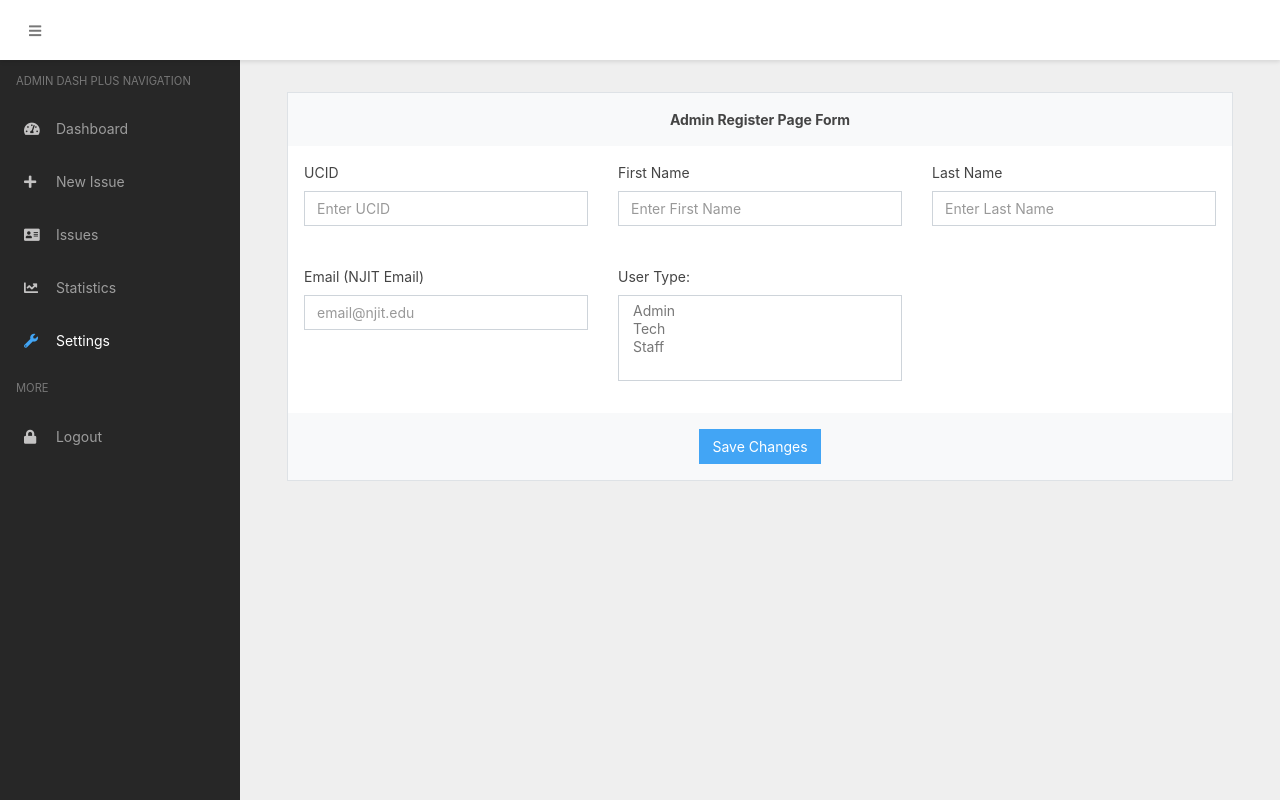
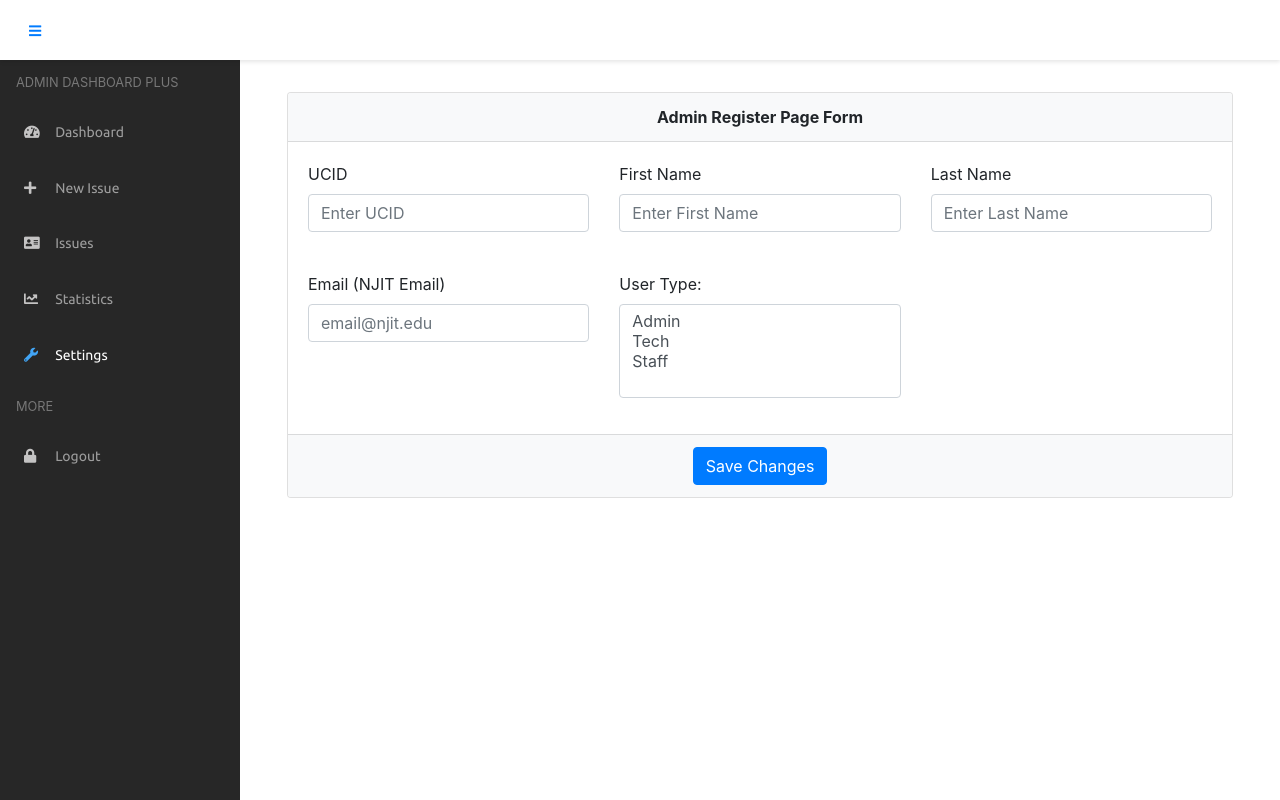
Before and after one commit to ithelpdesktracker/frontend_web, a website: page settings/index.html in a window 1280 px wide. Drawn offline with nearby package versions, Linux system fonts and the light colour scheme; files that its build step writes are made by us from their sources; files whose address does not match are found by name.

Commit message:
Add files via upload
New and Improved!

```diff
--- a/settings/index.html
+++ b/settings/index.html
@@ -8,6 +8,14 @@
     <link rel="stylesheet" href="./vendor/simple-line-icons/css/simple-line-icons.css">
     <link rel="stylesheet" href="./vendor/font-awesome/css/fontawesome-all.min.css">
     <link rel="stylesheet" href="./css/styles.css">
+
+
+    <link rel="stylesheet" type="text/css" href="css/util.css">
+    <link rel="stylesheet" type="text/css" href="css/main.css">
+    <link rel="stylesheet" type="text/css" href="https://maxcdn.bootstrapcdn.com/bootstrap/4.0.0/css/bootstrap.min.css">
+
+
+
 </head>
 <body class="sidebar-fixed header-fixed">
 <div class="page-wrapper">
@@ -16,9 +24,7 @@
             <i class="fa fa-bars"></i>
         </a>
 
-      <!--  <a class="navbar-brand" href="#">
-            <img src="./imgs/logo.png" alt="logo">
-        </a>-->
+
 
 
         <a href="#" class="btn btn-link sidebar-toggle d-md-down-none">
@@ -32,7 +38,7 @@
         <div class="sidebar">
             <nav class="sidebar-nav">
                 <ul class="nav">
-                    <li class="nav-title"> Admin Dash Plus Navigation</li>
+                    <li class="nav-title">Admin Dashboard Plus</li>
 
                     <li class="nav-item">
                         <a href="/dashboard" class="nav-link">
@@ -53,7 +59,7 @@
 
 
 
-                    <li class="nav-item n">
+                    <li class="nav-item ">
                         <a href="/statistics" class="nav-link ">
                             <i class="fas fa-chart-line"></i> Statistics </i>
                         </a>
@@ -97,7 +103,7 @@
                             <div class="col-md-4">
                               <div class="form-group">
                                   <label for="placeholder-input" class="form-control-label">UCID</label>
-                                  <input id="placeholder-input" class="form-control" placeholder="Enter UCID">
+                                  <input id="placeholder-input" class="form-control" name="admin_ucid" placeholder="Enter UCID">
                               </div>
                           </div>
 
@@ -106,14 +112,14 @@
                             <div class="col-md-4">
                                 <div class="form-group">
                                     <label for="placeholder-input" class="form-control-label">First Name</label>
-                                  <input id="placeholder-input" class="form-control" placeholder="Enter First Name">
+                                  <input id="placeholder-input" class="form-control" name="admin_fn" placeholder="Enter First Name">
                                 </div>
                             </div>
 
                             <div class="col-md-4">
                                 <div class="form-group">
                                     <label for="placeholder-input" class="form-control-label">Last Name</label>
-                                  <input id="placeholder-input" class="form-control" placeholder="Enter Last Name">
+                                  <input id="placeholder-input" class="form-control" name="admin_ln" placeholder="Enter Last Name">
                                 </div>
                             </div>
                         </div>
@@ -122,7 +128,7 @@
                             <div class="col-md-4">
                                 <div class="form-group">
                                     <label for="placeholder-input" class="form-control-label">Email (NJIT Email)</label>
-                                    <input id="placeholder-input" class="form-control" placeholder="email@njit.edu">
+                                    <input id="placeholder-input" class="form-control"name="admin_email" placeholder="email@njit.edu">
                                 </div>
                             </div>
 
@@ -131,7 +137,7 @@
 
                                 <div class="form-group">
                                     <label for="multi-select">User Type:</label>
-                                    <select id="multi-select" class="form-control" multiple="">
+                                    <select id="multi-select" name="admin_user_type" class="form-control" multiple="">
                                         <option>Admin</option>
                                         <option>Tech</option>
                                         <option>Staff</option>
```
